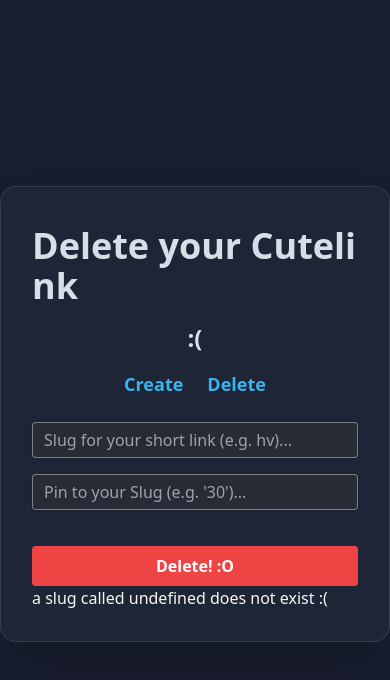
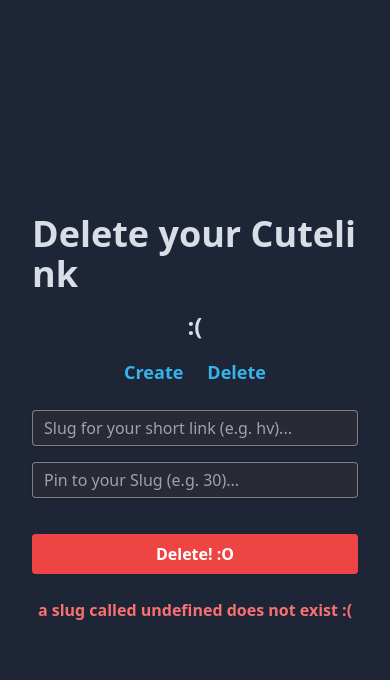
Before and after one commit to flynnjh/cutelinks, a Next.js app: page /delete in a window 390 px wide. Both pictures are taken after a click on the button "Delete! :O". Shown: the top 680 px of the page. Built offline with nearby package versions, Linux system fonts and the light colour scheme; no server answers; the database is empty.

Commit message:
remove nanoid & styling improvments

```diff
--- a/package.json
+++ b/package.json
@@ -12,9 +12,8 @@
     "@prisma/client": "^4.1.1",
     "axios": "^0.27.2",
     "bcrypt": "^5.0.1",
-    "daisyui": "^2.20.0",
+    "daisyui": "^2.22.0",
     "moment": "^2.29.4",
-    "nanoid": "^4.0.0",
     "next": "12.2.3",
     "react": "18.2.0",
     "react-dom": "18.2.0"
--- a/pages/create.js
+++ b/pages/create.js
@@ -37,9 +37,9 @@
     <Head>
       <title>Cutelinks</title>
     </Head>
-    <div className="flex flex-col h-screen justify-center place-items-center bg-slate-900/60">
+    <div className="flex flex-col h-screen justify-center place-items-center md:bg-slate-900/60 bg-[#1E2536]">
       <div className="w-full max-w-lg max-h-lg">
-        <form className="bg-slate-700/20 ring-1 ring-inset ring-white/10 shadow-2xl rounded-2xl px-8 pt-6 pb-8 mb-4">
+        <form className="md:bg-slate-700/20 md:ring-1 md:ring-inset md:ring-white/10 md:shadow-2xl md:rounded-2xl px-8 pt-6 pb-8 mb-4">
         <div className="flex flex-col justify-center place-items-center">
           <h1 className="text-4xl font-semibold text-slate-200/95 py-6">Cutelinks</h1>
           <h5 className="pb-4 text-center">Cute, disposable links that <strong>expire after five hours.</strong> Death comes for us all. <a className="text-sky-400 hover:underline" href="https://github.com/flynnjh/cutelinks">View the source code on Github</a>.</h5>
@@ -78,18 +78,18 @@
             </button>
           </div>
           {info ? (
-            <div className="flex flex-col justify-center pt-6 font-semibold">
+            <div className="flex flex-col justify-center pt-6">
               <Link href={info.slug}><a>
-                <h1 className="text-sky-400 hover:underline">
+                <h1 className="text-sky-400 hover:underline font-semibold">
                   {info.slug} created successfully!
                 </h1>
               </a>
               </Link>
-                <h1 className="pt-4">
-                  Your pin for this slug is &apos;{info.pinReminder}&apos;.
+                <h1 className="pt-4 font-bold">
+                  Your pin for this slug is {info.pinReminder}.
                 </h1>
-                <h1 className="">
-                  You will need it if you want to manually delete your slug!
+                <h1 className="text-red-400 font-extrabold">
+                  Remember it if you want to manually delete your slug!
                 </h1>
             </div>
           ) : null}
--- a/pages/delete.js
+++ b/pages/delete.js
@@ -29,9 +29,9 @@
     <Head>
       <title>Cutelinks</title>
     </Head>
-    <div className="flex flex-col h-screen justify-center place-items-center bg-slate-900/60">
+    <div className="flex flex-col h-screen justify-center place-items-center md:bg-slate-900/60 bg-[#1E2536]">
       <div className="w-full max-w-lg max-h-lg">
-        <form className="bg-slate-700/20 ring-1 ring-inset ring-white/10 shadow-2xl rounded-2xl px-8 pt-6 pb-8 mb-4">
+        <form className="md:bg-slate-700/20 md:ring-1 md:ring-inset md:ring-white/10 md:shadow-2xl md:rounded-2xl px-8 pt-6 pb-8 mb-4">
         <h1 className="flex justify-center text-4xl font-semibold text-slate-200/95 py-4 break-all">Delete your Cutelink</h1>
         <h1 className="flex justify-center text-2xl font-semibold text-slate-200/95 pb-4 break-all">:(</h1>
         <div className="flex flex-row text-lg justify-center font-bold text-sky-400/95 pb-4 gap-6 w-auto">
@@ -52,7 +52,7 @@
               className="shadow appearance-none rounded w-full py-2 px-3 mb-3 leading-tight focus:outline-none focus:shadow-outline bg-base-100 ring-1 ring-inset ring-white/40"
               id="pin"
               type="text"
-              placeholder="Pin to your Slug (e.g. '30')..."
+              placeholder="Pin to your Slug (e.g. 30)..."
               onChange={(e) => setPin(e.target.value)}
             />
           </div>
@@ -66,14 +66,14 @@
             </button>
           </div>
           {info ? (
-            <div className="flex flex-col justify-center pt-6 font-semibold">
+            <div className="flex flex-col justify-center place-items-center pt-6 font-semibold">
                 <h1 className="text-sky-400 hover:underline">
                   {info}
                 </h1>
             </div>
           ) : null}
 
-          {errorMessage ? <h1>{errorMessage}</h1> : null}
+          {errorMessage ? <h1 className="flex flex-col justify-center place-items-center pt-6 font-semibold text-red-400">{errorMessage}</h1> : null}
         </form>
       </div>
     </div>
```
Also changed, not shown: 1 other file (tests, documents, lock files or other folders).
